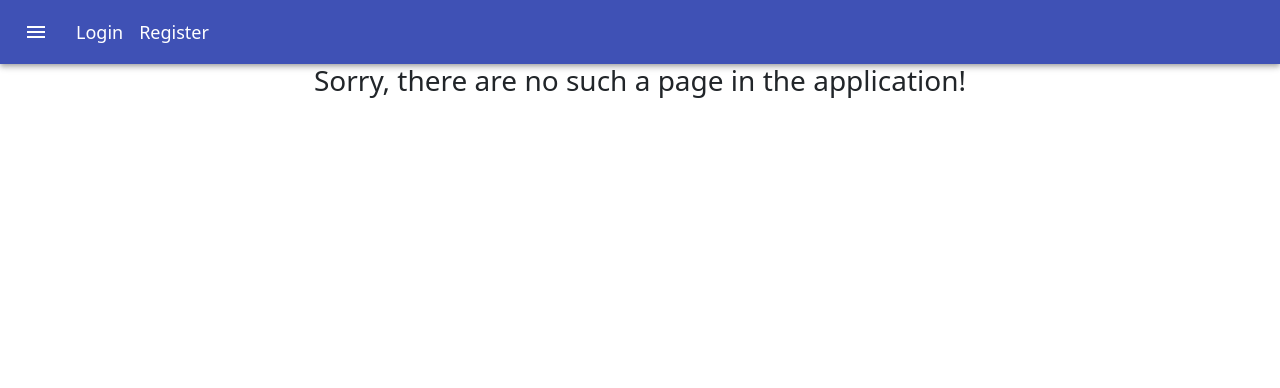
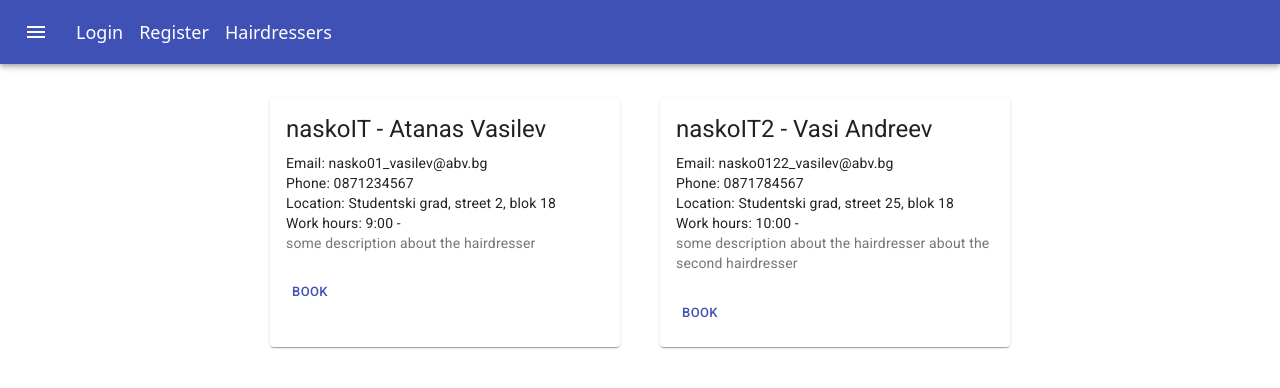
Before and after one commit to NaskoIT/Scheduler, a React (Create React App) app in the folder client/: page /hairdressers in a window 1280 px wide. Shown: the top 388 px of the page. Built offline with nearby package versions, Linux system fonts and the light colour scheme.

Commit message:
List all the hairdressers

```diff
--- a/client/src/App.js
+++ b/client/src/App.js
@@ -5,6 +5,7 @@ import SignIn from './pages/login/login.jsx'
 import SignUp from './pages/register/register.jsx'
 import NotFound from './pages/notFound/notFound.jsx'
 import Header from './components/Header'
+import Hairdressers from './pages/hairdressers/all.jsx'
 import './App.css'
 
 export default function App() {
@@ -14,8 +15,8 @@ export default function App() {
       <Switch>
         <Route path="/" exact component={Home} />
         <Route path="/login" component={SignIn} />
-        <Route path="/register" component={SignUp
-      } />
+        <Route path="/register" component={SignUp} />
+        <Route path="/hairdressers" component={Hairdressers} />
         <Route component={NotFound} />
       </Switch>
     </div>
--- a/client/src/components/Header.jsx
+++ b/client/src/components/Header.jsx
@@ -47,6 +47,9 @@ function Header(props) {
                 <Link className={classes.link} to="/register">
                     Register
                 </Link>
+                <Link className={classes.link} to="/hairdressers">
+                    Hairdressers
+                </Link>
             </Toolbar>
         </AppBar>
         // <nav className="navbar navbar-expand-lg navbar-light bg-light">
--- /dev/null
+++ b/client/src/pages/hairdressers/all.jsx
@@ -0,0 +1,102 @@
+import React, { useState } from 'react';
+import { makeStyles } from '@material-ui/core/styles';
+import Card from '@material-ui/core/Card';
+import CardActionArea from '@material-ui/core/CardActionArea';
+import CardActions from '@material-ui/core/CardActions';
+import CardContent from '@material-ui/core/CardContent';
+import Button from '@material-ui/core/Button';
+import Typography from '@material-ui/core/Typography';
+import Grid from '@material-ui/core/Grid';
+
+const useStyles = makeStyles(theme => ({
+    root: {
+        flexGrow: 1,
+        marginTop: 25
+    },
+    card: {
+        height: 250,
+        width: 350,
+        textAlign: 'left',
+    },
+    control: {
+        padding: theme.spacing(2),
+    },
+}));
+
+export default function Hairdressers() {
+    const [hairdressers, setHairdressers] = useState(hairdressersData);
+    const classes = useStyles();
+
+    return (
+        <Grid container className={classes.root} spacing={2}>
+            <Grid item xs={12}>
+                <Grid container justify="center" spacing={5}>
+                    {hairdressers.map(hairdresser => (
+                        <Grid key={hairdresser.id} item>
+                            <Card className={classes.card}>
+                                <CardActionArea>
+                                    <CardContent>
+                                        <Typography gutterBottom variant="h5" component="h2">
+                                            {`${hairdresser.username} - ${hairdresser.firstName} ${hairdresser.lastName}`}
+                                        </Typography>
+                                        <Typography variant="body2" component="p">
+                                            Email: {hairdresser.email}
+                                        </Typography>
+                                        <Typography variant="body2" component="p">
+                                            Phone: {hairdresser.phone}
+                                        </Typography>
+                                        <Typography variant="body2" component="p">
+                                            Location: {hairdresser.location}
+                                        </Typography>
+                                        <Typography variant="body2" component="p">
+                                            Work hours: {hairdresser.workHours.start} - {hairdresser.workHours.to}
+                                        </Typography>
+                                        <Typography variant="body2" color="textSecondary" component="p">
+                                            {hairdresser.description}
+                                        </Typography>
+                                    </CardContent>
+                                </CardActionArea>
+                                <CardActions>
+                                    <Button size="small" color="primary">
+                                        Book
+                                    </Button>
+                                </CardActions>
+                            </Card>
+                        </Grid>
+                    ))}
+                </Grid>
+            </Grid>
+        </Grid>
+    )
+}
+
+const hairdressersData = [
+    {
+        "id": "1",
+        "username": "naskoIT",
+        "email": "nasko01_vasilev@abv.bg",
+        "firstName": "Atanas",
+        "lastName": "Vasilev",
+        "location": "Studentski grad, street 2, blok 18",
+        "phone": "0871234567",
+        "workHours": {
+            "start": "9:00",
+            "end": "18:00"
+        },
+        "description": "some description about the hairdresser"
+    },
+    {
+        "id": "2",
+        "username": "naskoIT2",
+        "email": "nasko0122_vasilev@abv.bg",
+        "firstName": "Vasi",
+        "lastName": "Andreev",
+        "location": "Studentski grad, street 25, blok 18",
+        "phone": "0871784567",
+        "workHours": {
+            "start": "10:00",
+            "end": "20:00"
+        },
+        "description": "some description about the hairdresser about the second hairdresser"
+    }
+]
```
